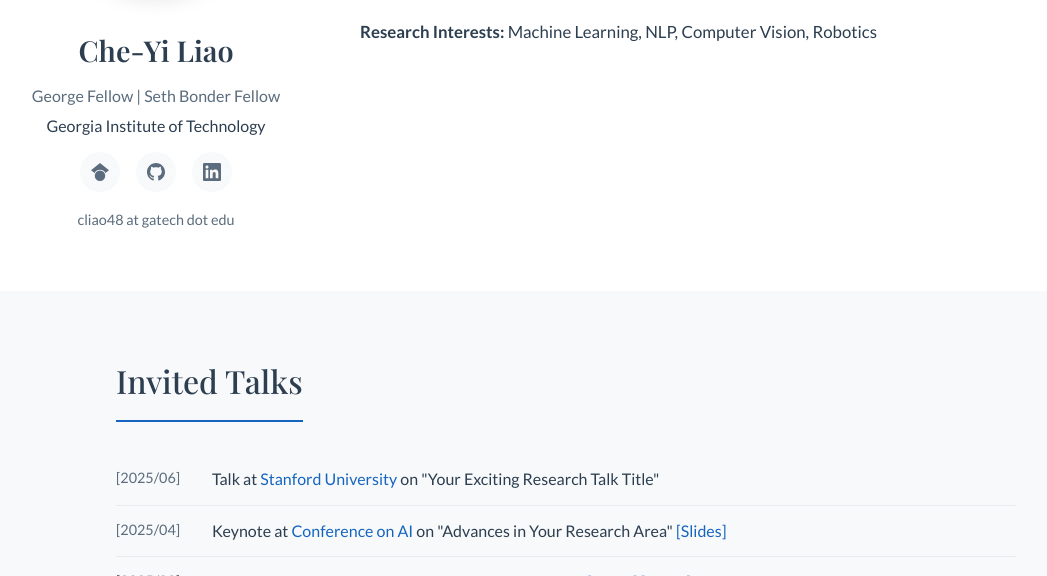
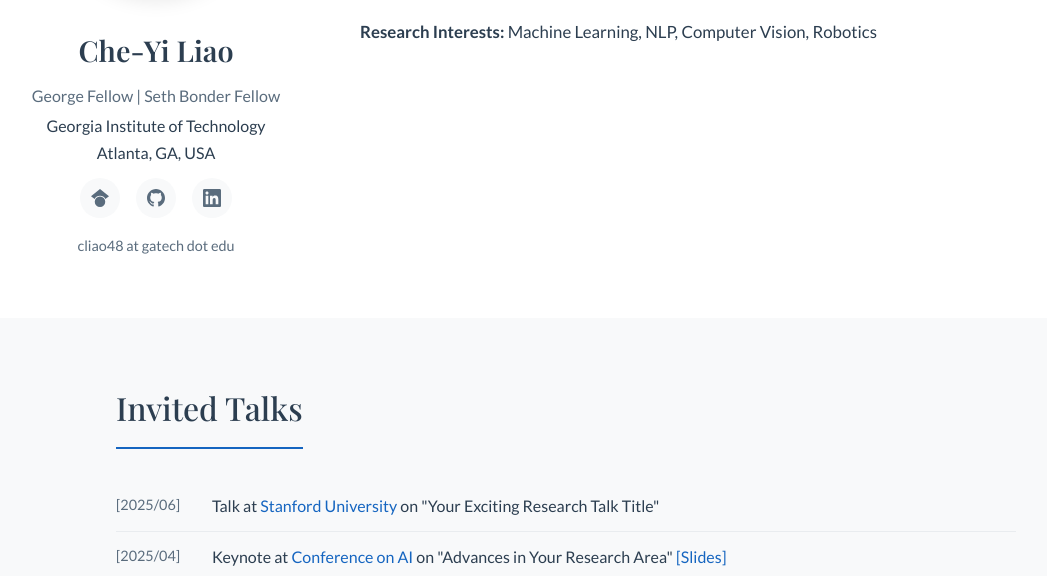
Before and after one commit to CheYiLiao/CheYiLiao.github.io, a Jekyll site: the page built from index.html, in a window 1280 px wide and 900 px high, cut to the strip 324-900 px from the top of the window. Shown: the whole strip, without its empty margins (74-1121 px from the left). Built offline with Jekyll 4.4.1, drawn with Linux system fonts in a browser that asks for light colours.

Commit message:
Add location to _config.yml
Added location field to the configuration.

```diff
--- a/_config.yml
+++ b/_config.yml
@@ -14,7 +14,8 @@ author:
   title: George Fellow | Seth Bonder Fellow
   dept: PhD Candidate, Machine Learning
   school: Georgia Institute of Technology
-  # Leave blank or remove to disable links:
+  location: Atlanta, GA, USA
+
 
 # Social links (leave blank or remove to hide)
 social:
```
